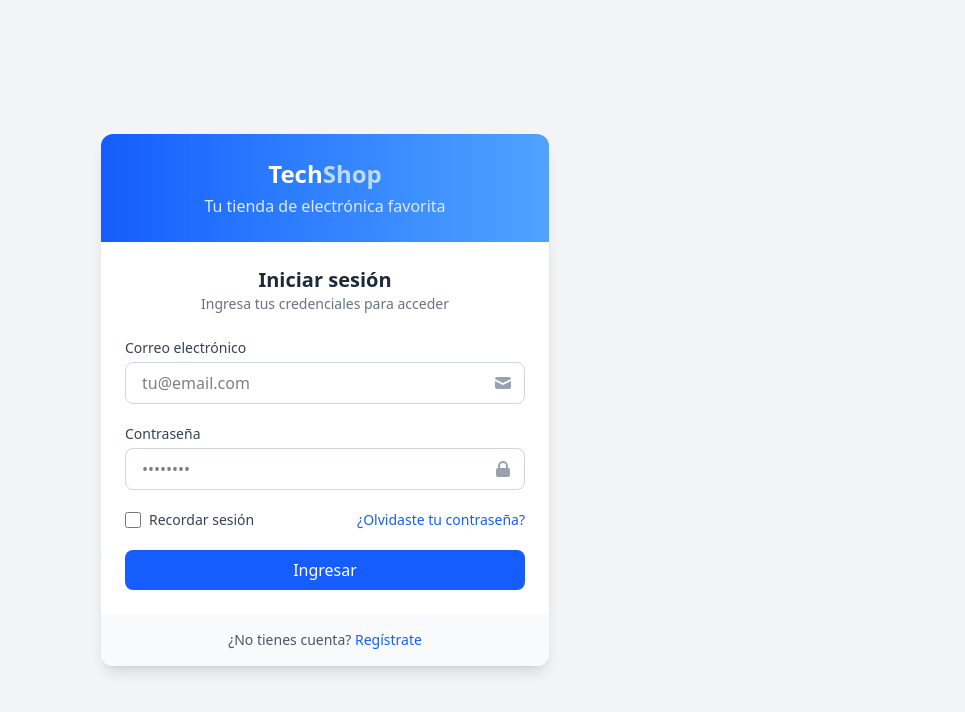
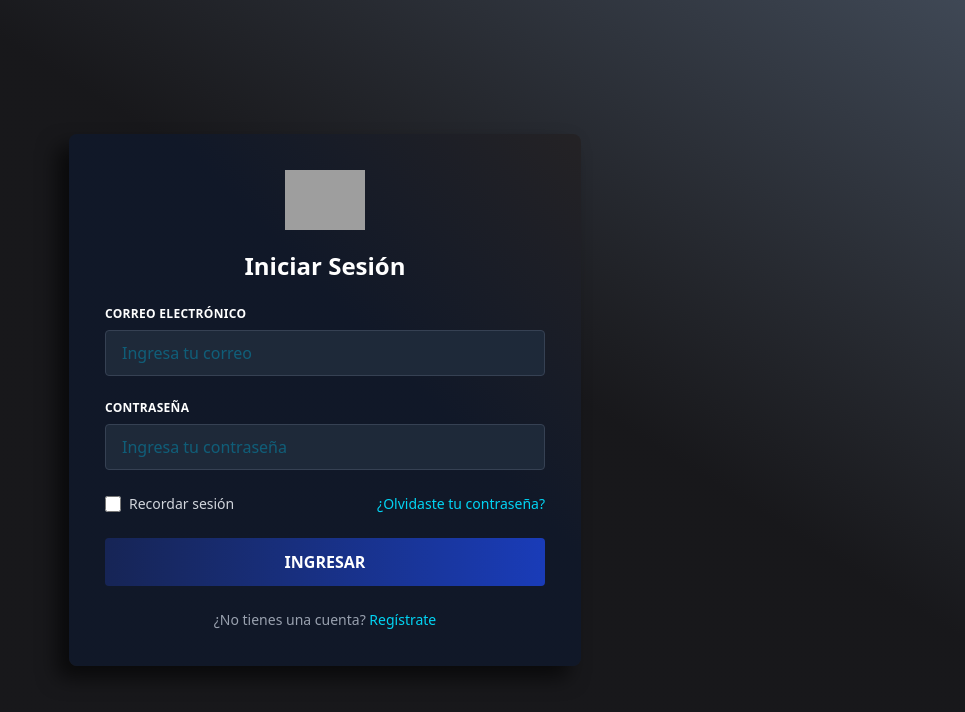
Before and after one commit to carlosgs05/springEcommerce, a React (Vite) app in the folder frontend/: page / in a window 1280 px wide. Shown: the top 712 px of the page, without its empty margins (315-1280 px from the left). Built offline with nearby package versions, Linux system fonts and the light colour scheme; grey boxes are pictures that could not be loaded.

Commit message:
login funcional

```diff
--- a/frontend/package.json
+++ b/frontend/package.json
@@ -15,6 +15,7 @@
     "react": "^19.0.0",
     "react-dom": "^19.0.0",
     "react-router": "^7.5.0",
+    "react-router-dom": "^7.5.0",
     "sweetalert2": "^11.19.1",
     "tailwindcss": "^4.1.3"
   },
--- a/frontend/src/App.tsx
+++ b/frontend/src/App.tsx
@@ -1,6 +1,6 @@
 import Login from "./pages/Login"
 import RegisterUser from "./pages/RegisterUser"
-import { Route, Routes, BrowserRouter } from "react-router"
+import { Route, Routes, BrowserRouter } from "react-router-dom"
 
 function App() {
 
--- a/frontend/src/pages/Login.tsx
+++ b/frontend/src/pages/Login.tsx
@@ -1,104 +1,173 @@
-export const Login = () => {
+import React, { useState, FormEvent, ChangeEvent } from 'react';
+import axios from 'axios';
+import swal from 'sweetalert2/dist/sweetalert2.all.js';
+import { useNavigate } from 'react-router-dom';
+
+interface LoginData {
+    correo: string;
+    password: string;
+}
+
+const Login: React.FC = () => {
+    const [formData, setFormData] = useState<LoginData>({
+        correo: '',
+        password: '',
+    });
+    const [loading, setLoading] = useState(false);
+    const navigate = useNavigate();
+
+    const handleChange = (e: ChangeEvent<HTMLInputElement>) => {
+        const { name, value } = e.target;
+        setFormData(prev => ({
+            ...prev,
+            [name]: value,
+        }));
+    };
+
+    const handleSubmit = async (e: FormEvent<HTMLFormElement>) => {
+        e.preventDefault();
+        setLoading(true);
+
+        try {
+            const response = await axios.post('http://localhost:8080/api/auth/login', formData);
+
+            if (response.status === 200) {
+                // Guardar token y datos del usuario
+                const { token, user } = response.data;
+                localStorage.setItem('authToken', token);
+                localStorage.setItem('userData', JSON.stringify(user));
+
+                swal.fire({
+                    title: '¡Bienvenido!',
+                    text: 'Has iniciado sesión correctamente',
+                    icon: 'success',
+                    confirmButtonText: 'Continuar'
+                }).then(() => {
+                    navigate('/dashboard'); // Redirigir al dashboard
+                });
+            }
+        } catch (error: any) {
+            console.error('Error:', error);
+            let errorMessage = 'Error al iniciar sesión';
+
+            if (error.response) {
+                if (error.response.status === 401) {
+                    errorMessage = 'Credenciales incorrectas';
+                } else if (error.response.data && error.response.data.message) {
+                    errorMessage = error.response.data.message;
+                }
+            }
+
+            swal.fire("Error", errorMessage, "error");
+        } finally {
+            setLoading(false);
+        }
+    };
+
     return (
-      <div className="min-h-screen bg-gray-100 flex items-center justify-center p-4">
-        <div className="w-full max-w-md">
-          <div className="bg-white rounded-xl shadow-lg overflow-hidden">
-            {/* Header */}
-            <div className="bg-gradient-to-r from-blue-600 to-blue-400 p-6 text-center">
-              <h1 className="text-2xl font-bold text-white">Tech<span className="text-blue-200">Shop</span></h1>
-              <p className="mt-1 text-blue-100">Tu tienda de electrónica favorita</p>
-            </div>
+        <div className="flex h-screen bg-gradient-to-tr from-zinc-900 from-60% to-gray-600 to-110%">
+            <div className="w-full max-w-lg m-auto bg-gradient-to-tr from-gray-900 from-60% to-stone-800 to-110% rounded-lg p-9 shadow-[-12px_12px_20px_0px_rgba(0,0,0,0.6)]">
+                <header>
+                    <img
+                        className="w-20 mx-auto mb-5"
+                        src="https://img.icons8.com/fluent/344/year-of-tiger.png"
+                        alt="Logo"
+                    />
+                    <h1 className="text-2xl text-center text-white font-bold mb-6">Iniciar Sesión</h1>
+                </header>
 
-            {/* Formulario */}
-            <div className="p-6 space-y-6">
-              <div>
-                <h2 className="text-xl font-semibold text-gray-800 text-center">Iniciar sesión</h2>
-                <p className="text-sm text-gray-500 text-center">Ingresa tus credenciales para acceder</p>
-              </div>
-
-              <form className="space-y-5">
-                {/* Campo Email */}
-                <div>
-                  <label htmlFor="email" className="block text-sm font-medium text-gray-700 mb-1">
-                    Correo electrónico
+                <form onSubmit={handleSubmit} noValidate>
+                    {/* Correo */}
+                    <div className="flex flex-wrap -mx-3 mb-6">
+                        <div className="w-full px-3">
+                            <label
+                                className="block uppercase tracking-wide text-white text-xs font-bold mb-2"
+                                htmlFor="correo"
+                            >
+                                Correo Electrónico
                             </label>
-                  <div className="relative">
                             <input
+                                className="appearance-none block w-full text-cyan-600 bg-gray-800 border border-gray-700 rounded py-3 px-4 leading-tight focus:outline-none focus:bg-zinc-900 focus:border-zinc-800"
+                                id="correo"
+                                name="correo"
                                 type="email"
-                      id="email"
-                      className="w-full px-4 py-2 border border-gray-300 rounded-lg focus:ring-2 focus:ring-blue-500 focus:border-blue-500 transition"
-                      placeholder="tu@email.com"
+                                placeholder="Ingresa tu correo"
+                                onChange={handleChange}
+                                value={formData.correo}
+                                required
                             />
-                    <div className="absolute inset-y-0 right-0 flex items-center pr-3 pointer-events-none">
-                      <svg className="h-5 w-5 text-gray-400" fill="currentColor" viewBox="0 0 20 20">
-                        <path d="M2.003 5.884L10 9.882l7.997-3.998A2 2 0 0016 4H4a2 2 0 00-1.997 1.884z" />
-                        <path d="M18 8.118l-8 4-8-4V14a2 2 0 002 2h12a2 2 0 002-2V8.118z" />
-                      </svg>
-                    </div>
                         </div>
                     </div>
 
-                {/* Campo Contraseña */}
-                <div>
-                  <label htmlFor="password" className="block text-sm font-medium text-gray-700 mb-1">
+                    {/* Contraseña */}
+                    <div className="flex flex-wrap -mx-3 mb-6">
+                        <div className="w-full px-3">
+                            <label
+                                className="block uppercase tracking-wide text-white text-xs font-bold mb-2"
+                                htmlFor="password"
+                            >
                                 Contraseña
                             </label>
-                  <div className="relative">
                             <input
+                                className="appearance-none block w-full text-cyan-600 bg-gray-800 border border-gray-700 rounded py-3 px-4 leading-tight focus:outline-none focus:bg-zinc-900 focus:border-zinc-800"
+                                id="password"
+                                name="password"
                                 type="password"
-                      id="password"
-                      className="w-full px-4 py-2 border border-gray-300 rounded-lg focus:ring-2 focus:ring-blue-500 focus:border-blue-500 transition"
-                      placeholder="••••••••"
+                                placeholder="Ingresa tu contraseña"
+                                onChange={handleChange}
+                                value={formData.password}
+                                required
+                                minLength={6}
                             />
-                    <div className="absolute inset-y-0 right-0 flex items-center pr-3 pointer-events-none">
-                      <svg className="h-5 w-5 text-gray-400" fill="currentColor" viewBox="0 0 20 20">
-                        <path
-                          fillRule="evenodd"
-                          d="M5 9V7a5 5 0 0110 0v2a2 2 0 012 2v5a2 2 0 01-2 2H5a2 2 0 01-2-2v-5a2 2 0 012-2zm8-2v2H7V7a3 3 0 016 0z"
-                          clipRule="evenodd"
-                        />
-                      </svg>
-                    </div>
                         </div>
                     </div>
 
-                {/* Recordar y olvidé contraseña */}
-                <div className="flex items-center justify-between">
+                    {/* Recordar sesión y olvidé contraseña */}
+                    <div className="flex items-center justify-between mb-6">
                         <div className="flex items-center">
                             <input
                                 id="remember"
                                 type="checkbox"
                                 className="h-4 w-4 text-blue-600 focus:ring-blue-500 border-gray-300 rounded"
                             />
-                    <label htmlFor="remember" className="ml-2 block text-sm text-gray-700">
+                            <label htmlFor="remember" className="ml-2 block text-sm text-gray-300">
                                 Recordar sesión
                             </label>
                         </div>
-                  <a href="#" className="text-sm text-blue-600 hover:text-blue-500">
+                        <a href="/forgot-password" className="text-sm text-cyan-400 hover:text-cyan-300">
                             ¿Olvidaste tu contraseña?
                         </a>
                     </div>
 
-                {/* Botón de Login */}
+                    {/* Botón de Envío */}
+                    <div className="mt-6">
                         <button
                             type="submit"
-                  className="w-full bg-blue-600 hover:bg-blue-700 text-white font-medium py-2 px-4 rounded-lg transition duration-200 focus:outline-none focus:ring-2 focus:ring-blue-500 focus:ring-offset-2"
+                            disabled={loading}
+                            className="w-full bg-gradient-to-r from-blue-950 to-blue-800 hover:from-cyan-900 hover:to-cyan-600 text-white transition-all font-bold py-3 px-4 rounded focus:outline-none focus:shadow-outline disabled:opacity-75"
                         >
-                  Ingresar
+                            {loading ? (
+                                <>
+                                    <svg className="animate-spin -ml-1 mr-3 h-5 w-5 text-white inline" xmlns="http://www.w3.org/2000/svg" fill="none" viewBox="0 0 24 24">
+                                        <circle className="opacity-25" cx="12" cy="12" r="10" stroke="currentColor" strokeWidth="4"></circle>
+                                        <path className="opacity-75" fill="currentColor" d="M4 12a8 8 0 018-8V0C5.373 0 0 5.373 0 12h4zm2 5.291A7.962 7.962 0 014 12H0c0 3.042 1.135 5.824 3 7.938l3-2.647z"></path>
+                                    </svg>
+                                    Procesando...
+                                </>
+                            ) : 'INGRESAR'}
                         </button>
-              </form>
                     </div>
 
-            {/* Footer */}
-            <div className="bg-gray-50 px-6 py-4 text-center">
-              <p className="text-sm text-gray-600">
-                ¿No tienes cuenta?{' '}
-                <a href="/register" className="text-blue-600 hover:text-blue-500 font-medium">
+                    {/* Enlace a registro */}
+                    <div className="mt-6 text-center">
+                        <p className="text-sm text-gray-400">
+                            ¿No tienes una cuenta?{' '}
+                            <a href="/register" className="text-cyan-400 hover:text-cyan-300 font-medium">
                                 Regístrate
                             </a>
                         </p>
                     </div>
-          </div>
+                </form>
             </div>
         </div>
     );
```
Also changed, not shown: 1 other file (tests, documents, lock files or other folders). Lines whose indentation alone changed are shown as unchanged.
